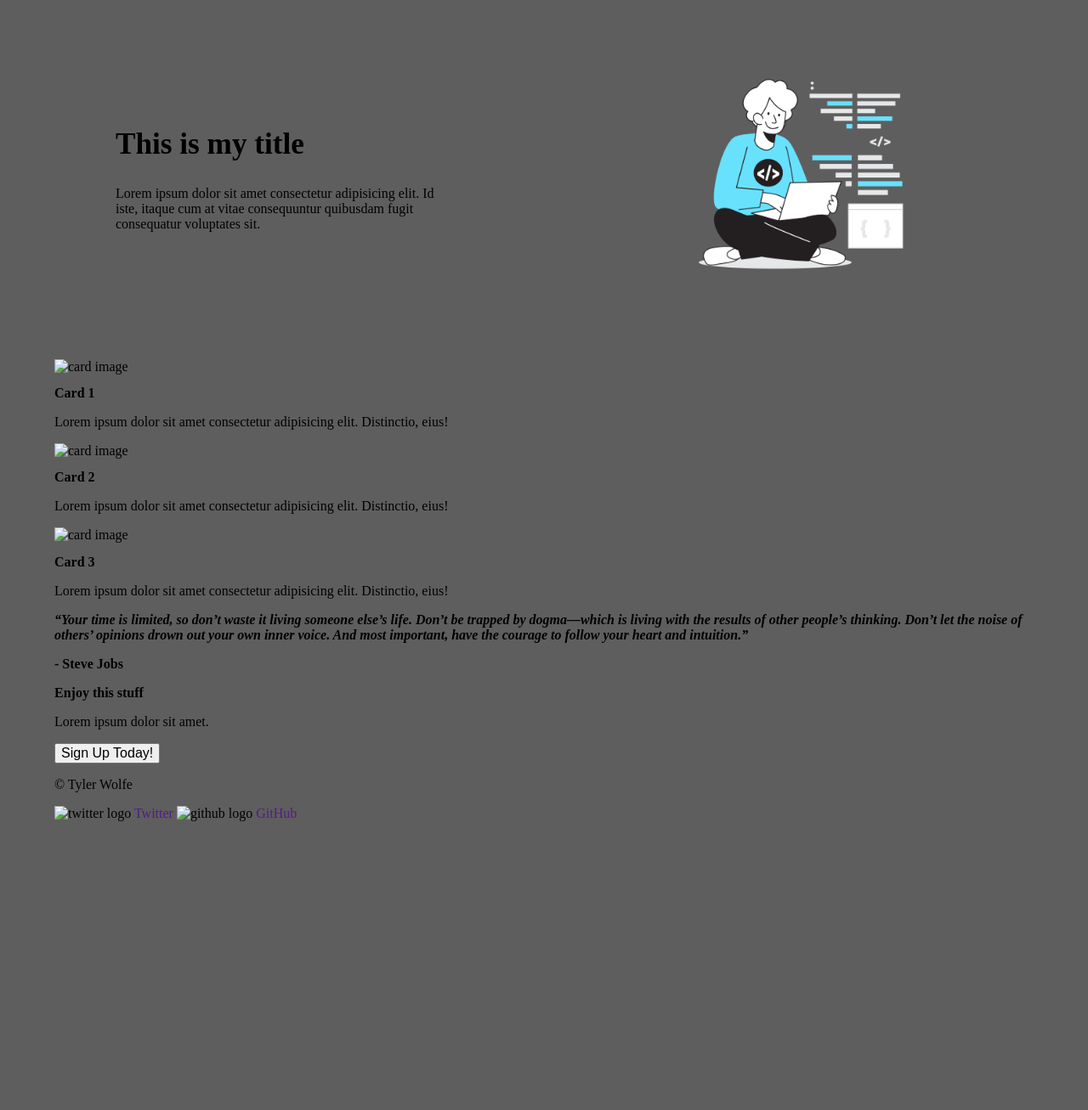
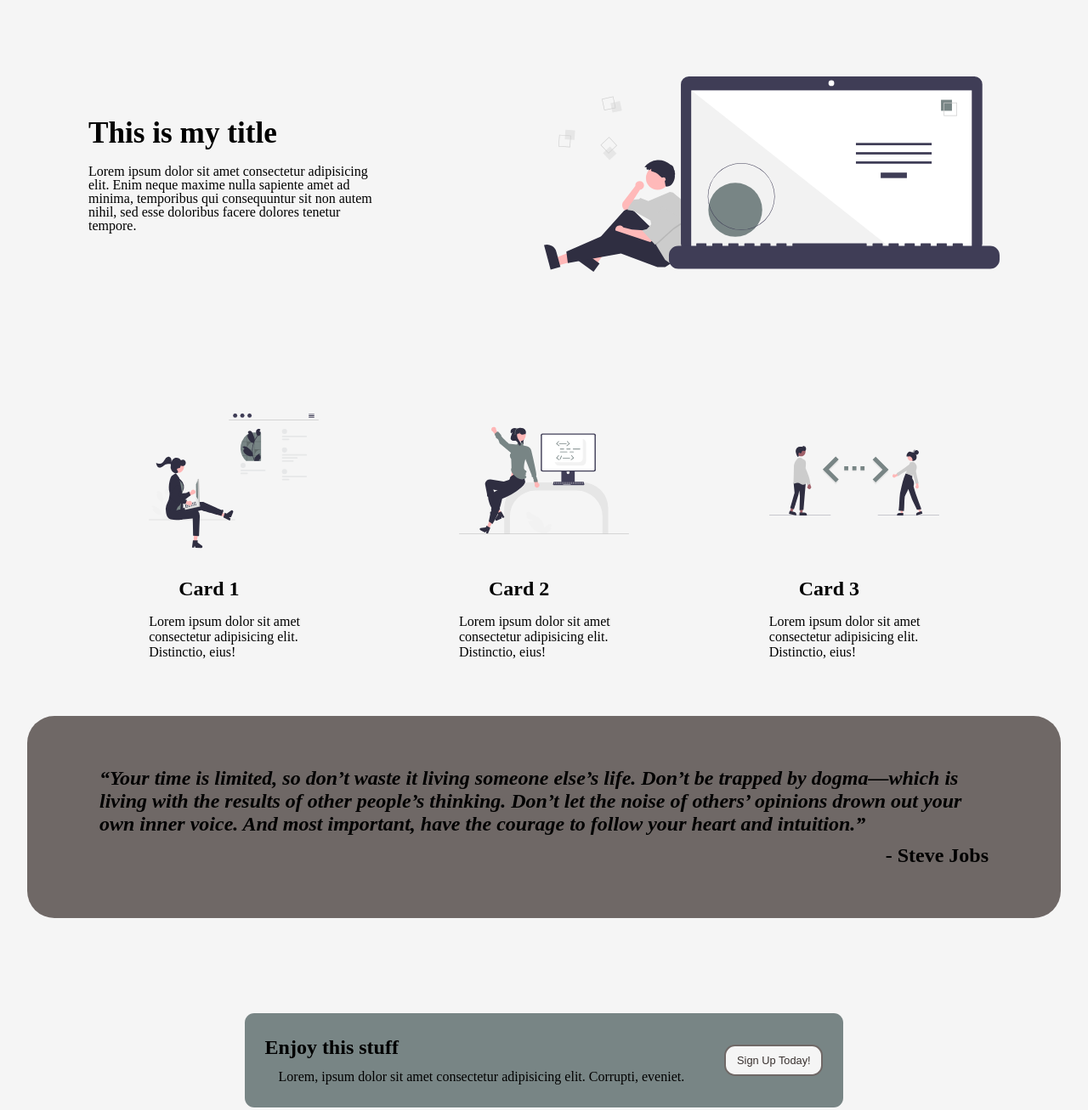
Before and after one commit to JustSomeGuyy/TOP-landing, a plain HTML site: page index.html in a window 1280 px wide. Shown: the part 95-1402 px from the top of the page at 85% size. Before the commit the page ends 1062 px from the top, so only its background shows below. Drawn offline with Linux system fonts and the light colour scheme.

Commit message:
Completed css and project.

```diff
--- a/index.html
+++ b/index.html
@@ -16,31 +16,32 @@
             <a href="#">Contact</a>
         </nav>
     </header>
+    <div class="border"></div>
     <main>
         <div class="hero">
             <section>
-                <h2>This is my title</h2>
-                <p>Lorem ipsum dolor sit amet consectetur adipisicing elit. Id iste, itaque cum at vitae consequuntur quibusdam fugit consequatur voluptates sit.</p>
+                <h1>This is my title</h1>
+                <p>Lorem ipsum dolor sit amet consectetur adipisicing elit. Enim neque maxime nulla sapiente amet ad minima, temporibus qui consequuntur sit non autem nihil, sed esse doloribus facere dolores tenetur tempore.</p>
             </section>
-            <img src="./images/Web Developer_Flatline.png" alt="my hero image">
+            <img src="./images/undraw_code_thinking_re_gka2.svg" alt="my hero image">
         </div>
         <div class="card-section">
-            <div class="cards">
-                <img src="#" alt="card image">
+            <div class="card">
+                <img src="./images/undraw_web_development_0l6v.svg" alt="card image">
                 <section class="card-container">
                     <h2>Card 1</h2>
                     <p>Lorem ipsum dolor sit amet consectetur adipisicing elit. Distinctio, eius!</p>
                 </section>
             </div>
-            <div class="cards">
-                <img src="#" alt="card image">
+            <div class="card">
+                <img src="./images/undraw_proud_coder_re_exuy.svg" alt="card image">
                 <section class="card-container">
                     <h2>Card 2</h2>
                     <p>Lorem ipsum dolor sit amet consectetur adipisicing elit. Distinctio, eius!</p>
                 </section>
             </div>
-            <div class="cards">
-                <img src="#" alt="card image">
+            <div class="card">
+                <img src="./images/undraw_code_typing_re_p8b9.svg" alt="card image">
                 <section class="card-container">
                     <h2>Card 3</h2>
                     <p>Lorem ipsum dolor sit amet consectetur adipisicing elit. Distinctio, eius!</p>
@@ -48,23 +49,23 @@
             </div>
         </div>
         <section class="quote-section">
-            <h2><em>“Your time is limited, so don’t waste it living someone else’s life. Don’t be trapped by dogma—which is living with the results of other people’s thinking. Don’t let the noise of others’ opinions drown out your own inner voice. And most important, have the courage to follow your heart and intuition.”</em></h2>
-            <h3> - Steve Jobs</h3>
+            <h1><em>“Your time is limited, so don’t waste it living someone else’s life. Don’t be trapped by dogma—which is living with the results of other people’s thinking. Don’t let the noise of others’ opinions drown out your own inner voice. And most important, have the courage to follow your heart and intuition.”</em></h1>
+            <h2><strong> - Steve Jobs</strong></h2>
         </section>
         <div class="call-to-action">
             <section>
-                <h2>Enjoy this stuff</h2>
-                <p>Lorem ipsum dolor sit amet.</p>
+                <h1>Enjoy this stuff</h1>
+                <p>Lorem, ipsum dolor sit amet consectetur adipisicing elit. Corrupti, eveniet.</p>
             </section>
             <button>Sign Up Today!</button>
         </div>
     </main>
     <footer>
-        <p>&#169; Tyler Wolfe</p>
-        <img src="" alt="twitter logo">
-        <a href="">Twitter</a>
-        <img src="" alt="github logo">
-        <a href="">GitHub</a>
+        <p>&#169; Tyler 2022</p>
+            <div class="social-media">
+                <a href="https://twitter.com/Tyler_Wolfiee"><img src="./images/twitter.png" alt="twitter logo"></a>
+                <a href="https://github.com/JustSomeGuyy"><img src="./images/github.png" alt="github logo"></a>
+            </div>
     </footer>
 </body>
 </html>
--- a/styles.css
+++ b/styles.css
@@ -1,62 +1,168 @@
 * {
     box-sizing: border-box;
-    font-size: 1rem;
-    /* color: black; */
     text-decoration: none;
 }
 
+html {
+    font-size: 1rem;
+}
+
 body {
-    max-width: 90%;
+    max-width: 95%;
     margin: 0 auto;
-    background-color: #5e5e5e;
+    background-color: #f5f5f5;
 }
+
+/* Header section */
 
 .head {
     display: flex;
     justify-content: space-between;
     align-items: center;
-    border-bottom: 2px solid black;
+    border-bottom: .2em solid #38302e;
+    margin: .6em 1.8em;
+    padding: 1em .5em;
 }
 
 .head h1 {
-    font-size: 2em;
-
+    font-size: 2.7em;
+    margin: -.05em;
 }
 
 nav {
     display: flex;
-    justify-content: space-between;
-    flex: .2;
+    justify-content: space-around;
+    margin-right: 1.5em;
+    gap: 2em;
 }
 
 nav a {
-    font-size: 1.2rem;
+    font-size: 1.5rem;
     text-decoration: none;
     color: black;
 }
 
+/* Hero section */
+
 .hero {
     display: flex;
-    justify-content: center;
+    justify-content: space-evenly;
     align-items: center;
-    padding: 0 3.5em;
+    padding: 5em 3.5em;
     margin: 1em;
     justify-content: space-between;
 }
 
 .hero section {
     flex: 1;
-    float: left;
-    padding-right: 200px;
+    padding-right: 12em;
+    line-height: 1em;
     text-align: left;
 }
 
-.hero section h2 {
+.hero section h1 {
     font-size: 2.2em;
 }
 
 .hero img {
     flex: 1;
-    width: 100px;
-    height: auto;
+    width: 50%;
 }
+
+/* Cards */
+
+.card-section {
+    display: flex;
+    justify-content: space-around;
+    align-items: center;
+    max-width: 90%;
+    margin: 0 auto;
+    padding: 50px 0;
+}
+
+.card {
+    max-width: 200px;
+}
+
+.card img {
+    width: 200px;
+    height: 200px;
+}
+
+/*Quote section*/
+
+.quote-section {
+    padding: 50px;
+    background-color: #6f6866;
+    border-radius: 2em;
+}
+
+.quote-section h1, h2 {
+    margin: 10px 35px;
+}
+
+.quote-section h1 {
+    font-size: 1.5em;
+}
+
+.quote-section h2 {
+    font-size: 1.5em;
+    text-align: right;
+}
+
+/* Call to action section */
+
+.call-to-action {
+    display: flex;
+    justify-content: space-around;
+    background-color: #788585;
+    align-items: center;
+    margin: 7em 16em;
+    border-radius: .7em;
+}
+
+.call-to-action section {
+    padding: .8em 0;
+    line-height: 15px;
+}
+
+.call-to-action section p {
+    text-indent: 1em;
+}
+
+.call-to-action button {
+    padding: .7em 1em;
+    background-color: #f5f5f5;
+    color: #38302e;
+    border: 2px solid #6f6866;
+    border-radius: 1em;
+    font-size: .8em;
+}
+
+/* Footer section */
+
+footer {
+    display: flex;
+    justify-content: space-between;
+    align-items: center;
+    border-top: .2em solid #38302e;
+    margin: .6em 1.8em;
+    padding: 1em .5em;
+}
+
+footer img {
+    width: 2em;
+}
+
+footer p {
+    font-size: 1.2em;
+    font-weight: 600;
+    flex-shrink: 0;
+}
+
+.social-media {
+    display: flex;
+    gap: 1em;
+    align-items: center;
+    justify-content: space-around;
+ }
```
Also changed, not shown: images/Web Developer_Flatline.svg (deleted), images/github.png (added), images/twitter.png (added), images/undraw_code_thinking_re_gka2.svg (added), images/undraw_code_typing_re_p8b9.svg (added), images/undraw_proud_coder_re_exuy.svg (added), images/undraw_web_development_0l6v.svg (added).
